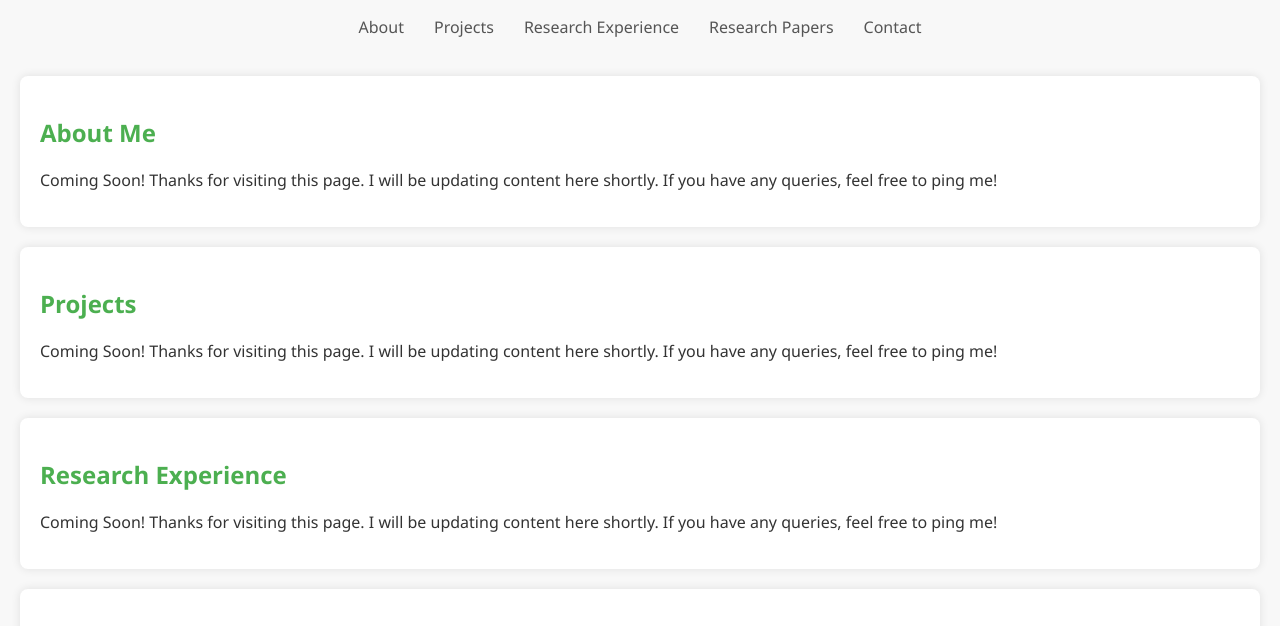
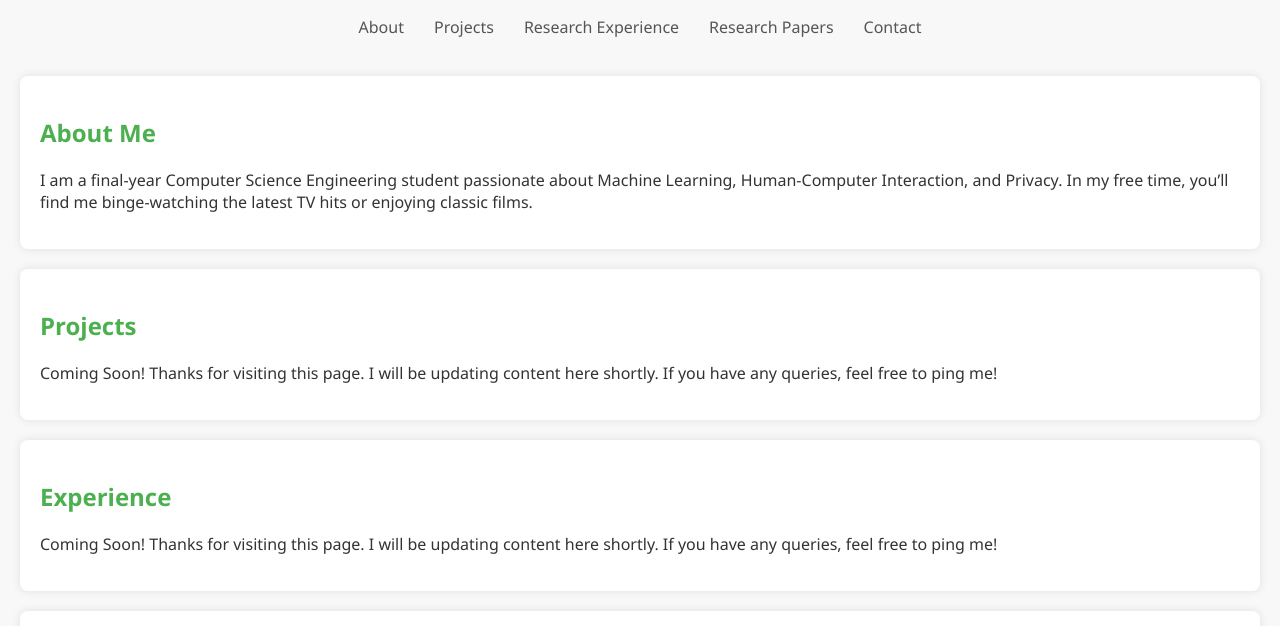
Before and after one commit to AmruthaMuralidhar1/amruthamuralidhar1.github.io, a plain HTML site: page index.html in a window 1280 px wide. Shown: the part 133-759 px from the top of the page. Drawn offline with Linux system fonts and the light colour scheme.

Commit message:
Update index.html

```diff
--- a/index.html
+++ b/index.html
@@ -29,7 +29,7 @@
 
   <div id="about" class="main">
     <h2>About Me</h2>
-    <p>Coming Soon! Thanks for visiting this page. I will be updating content here shortly. If you have any queries, feel free to ping me!</p>
+    <p>I am a final-year Computer Science Engineering student passionate about Machine Learning, Human-Computer Interaction, and Privacy. In my free time, you’ll find me binge-watching the latest TV hits or enjoying classic films.</p>
   </div>
 
   <div id="projects" class="main">
@@ -38,7 +38,7 @@
   </div>
 
   <div id="research" class="main">
-    <h2>Research Experience</h2>
+    <h2>Experience</h2>
     <p>Coming Soon! Thanks for visiting this page. I will be updating content here shortly. If you have any queries, feel free to ping me!</p>
   </div>
 
```
